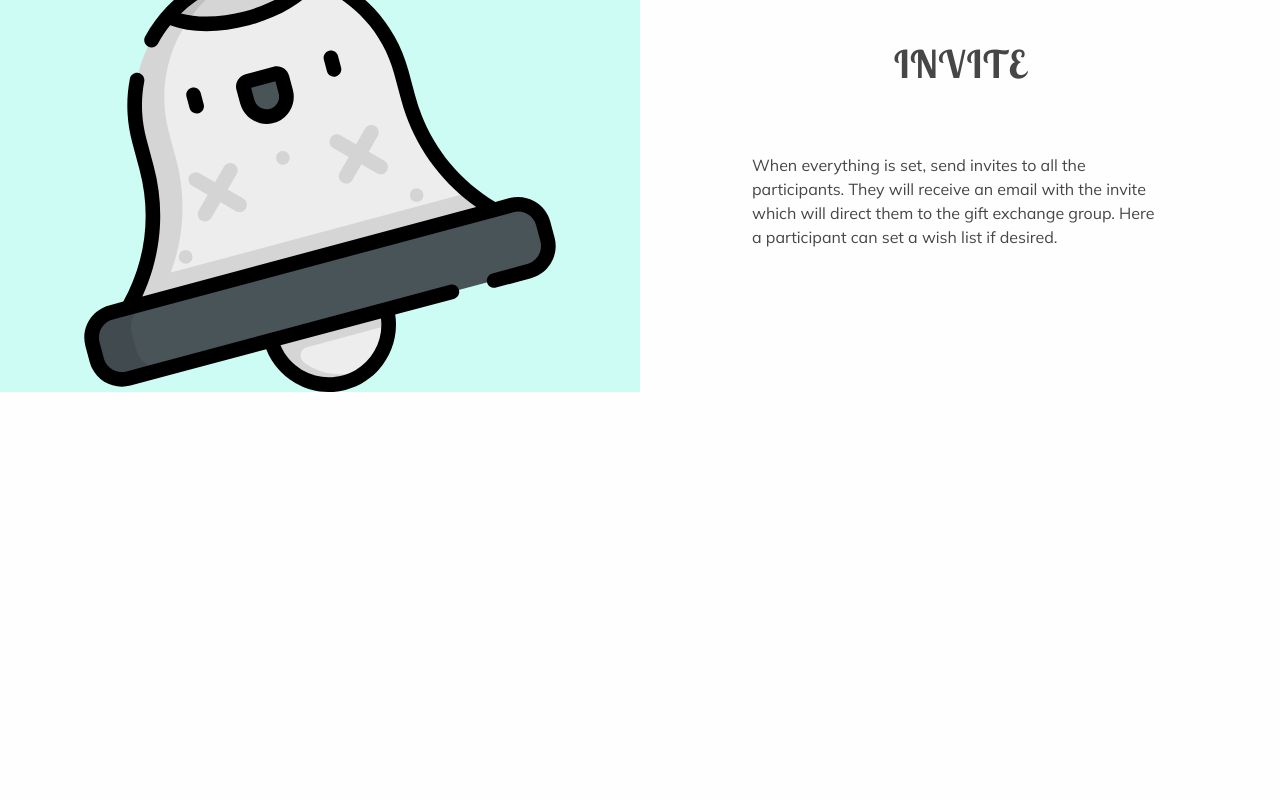
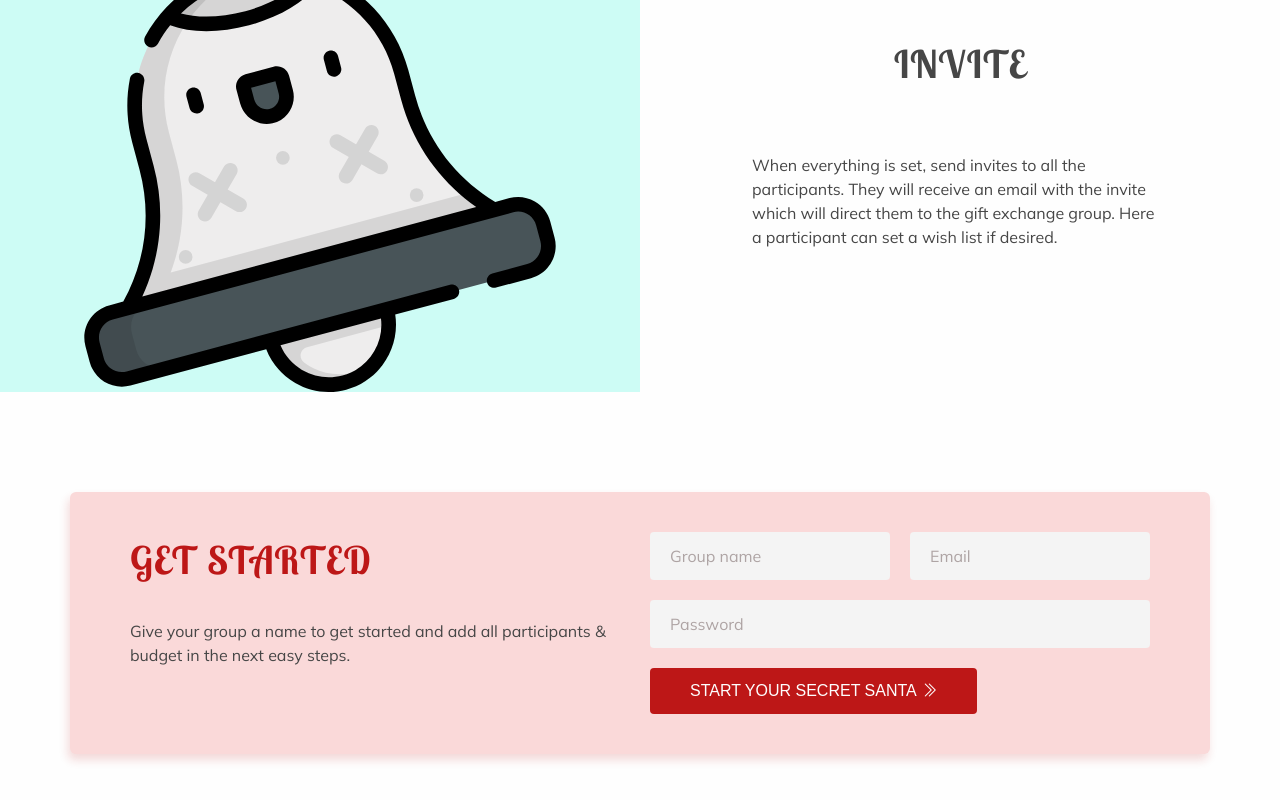
Before and after one commit to peterkitonga/kusewaexch, a Vue app: page / in a window 1280 px wide. Shown: the part 1918-2718 px from the top of the page. Before the commit the page ends 2310 px from the top, so only its background shows below. Built offline with nearby package versions, Linux system fonts and the light colour scheme.

Commit message:
Add markup for the get started section of the home view

```diff
--- a/src/assets/scss/pages/_home.scss
+++ b/src/assets/scss/pages/_home.scss
@@ -115,3 +115,18 @@
     line-height: 1.5;
   }
 }
+
+.hme-signup {
+  padding: 10rem 0;
+
+  &__heading {
+    text-transform: uppercase;
+    color: $color-primary;
+    margin-bottom: 3rem;
+  }
+
+  &__text {
+    line-height: 1.5;
+    font-size: $font-default-size;
+  }
+}
--- a/src/views/Home.vue
+++ b/src/views/Home.vue
@@ -91,12 +91,101 @@
         </div>
       </div>
     </section>
+    <section class="hme-signup" id="get-started">
+      <div class="container">
+        <base-card class="card--primary">
+          <template v-slot:body>
+            <div class="row row--gutter">
+              <div class="col-6 col-sm-12">
+                <h2 class="heading-two hme-signup__heading">Get Started</h2>
+                <p class="hme-signup__text">
+                  Give your group a name to get started and add all participants
+                  & budget in the next easy steps.
+                </p>
+              </div>
+              <div class="col-6 col-sm-12">
+                <validation-observer slim v-slot="{ handleSubmit }">
+                  <form
+                    @submit.prevent="handleSubmit(onSignupSubmit)"
+                    class="form hme-signup__form"
+                  >
+                    <div class="row row--gutter">
+                      <div class="col-6 col-sm-12">
+                        <base-input
+                          type="text"
+                          name="group"
+                          placeholder="Group name"
+                          :rules="forms.sign_up.rules.group"
+                          v-model="forms.sign_up.fields.group"
+                        ></base-input>
+                      </div>
+                      <div class="col-6 col-sm-12">
+                        <base-input
+                          type="email"
+                          name="email"
+                          placeholder="Email"
+                          :rules="forms.sign_up.rules.email"
+                          v-model="forms.sign_up.fields.email"
+                        ></base-input>
+                      </div>
+                      <div class="col-12">
+                        <base-input
+                          type="password"
+                          name="password"
+                          placeholder="Password"
+                          :rules="forms.sign_up.rules.password"
+                          v-model="forms.sign_up.fields.password"
+                        ></base-input>
+                      </div>
+                    </div>
+                    <button
+                      type="submit"
+                      class="btn btn--primary form__submit-btn"
+                    >
+                      Start your secret santa&nbsp;<i
+                        class="bi bi-chevron-double-right"
+                      ></i>
+                    </button>
+                  </form>
+                </validation-observer>
+              </div>
+            </div>
+          </template>
+        </base-card>
+      </div>
+    </section>
   </main>
 </template>
 
 <script lang="ts">
 import { Component, Vue } from "vue-property-decorator";
+import BaseCard from "@/components/BaseCard.vue";
+import BaseInput from "@/components/BaseInput.vue";
 
-@Component
-export default class Home extends Vue {}
+@Component({
+  components: {
+    BaseCard,
+    BaseInput,
+  },
+})
+export default class Home extends Vue {
+  public forms = {
+    sign_up: {
+      fields: {
+        group: "",
+        email: "",
+        password: "",
+      },
+      rules: {
+        group: { required: true, min: 3 },
+        email: { required: true, email: true },
+        password: { required: true, min: 6, max: 255 },
+      },
+    },
+  };
+
+  public onSignupSubmit(): void {
+    this.$router.push({ name: "app.login" });
+  }
+}
 </script>
```
